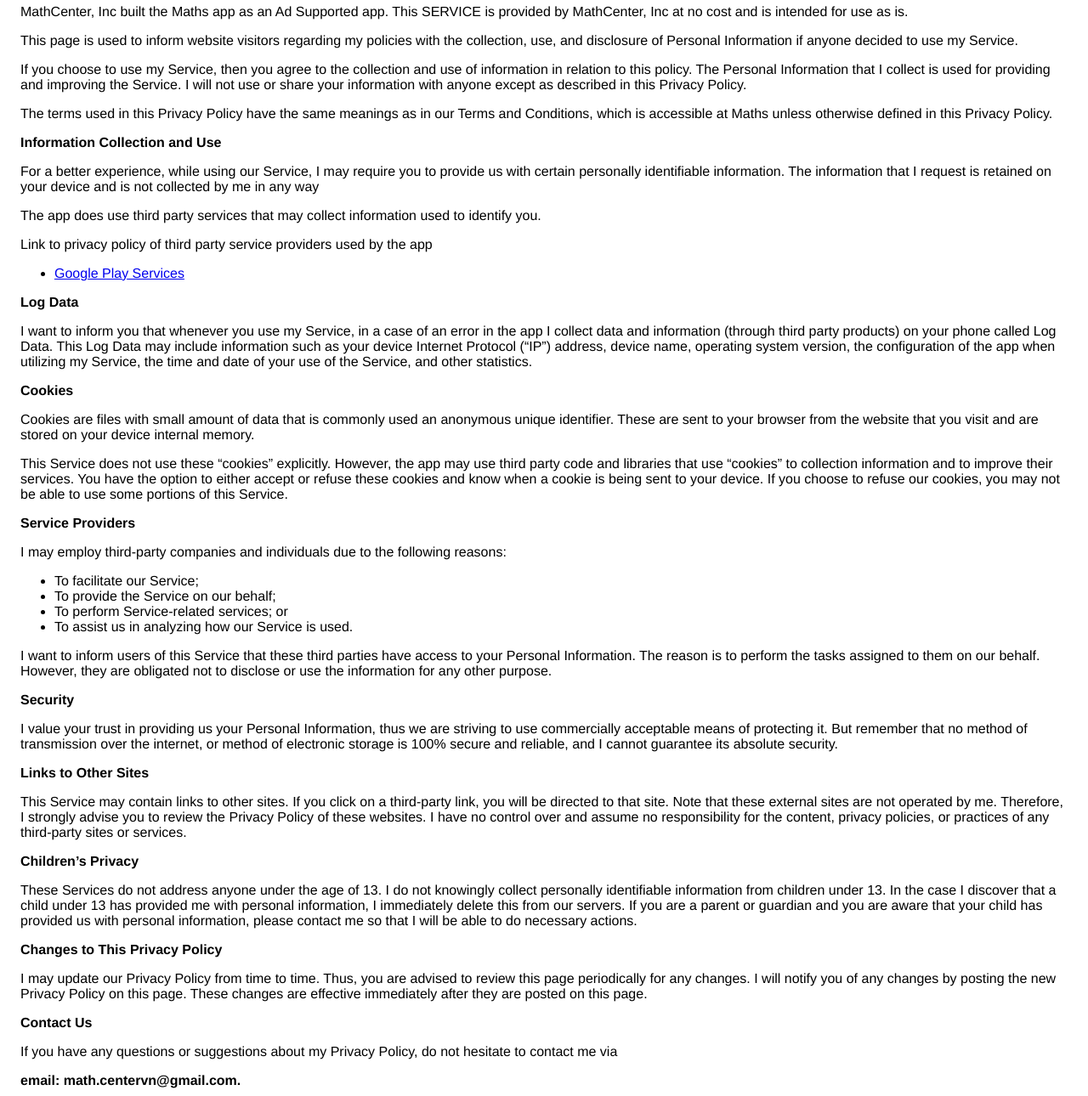
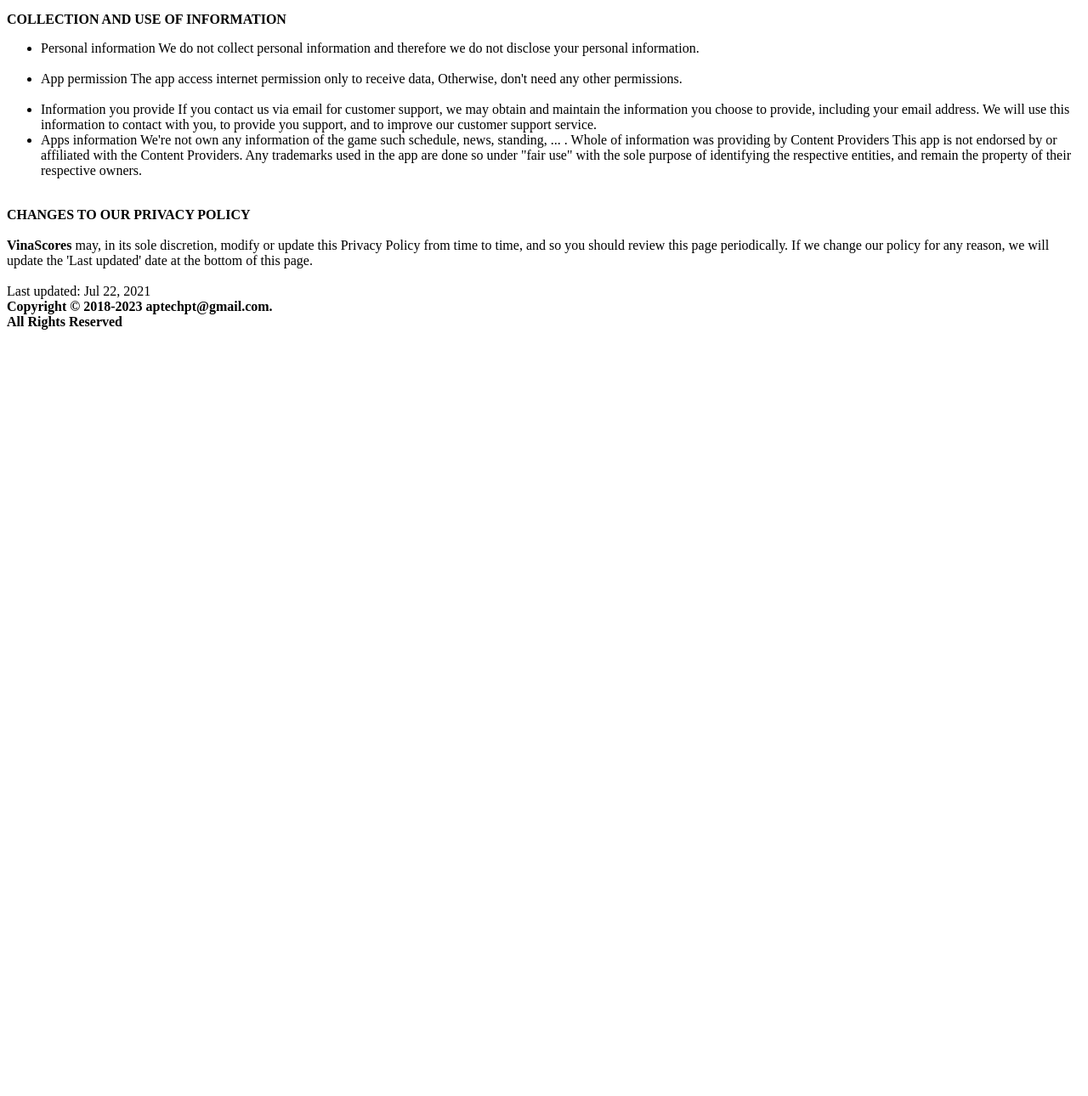
Before and after one commit to Altitechlab/flashlight.github.io, a plain HTML site: page index.html in a window 1280 px wide. Shown: the part 87-1377 px from the top of the page at 85% size. After the commit the page ends 800 px from the top, so only its background shows below. Drawn offline with Linux system fonts and the light colour scheme.

Commit message:
Update index.html

```diff
--- a/index.html
+++ b/index.html
@@ -1,45 +1,46 @@
-<!DOCTYPE html><html> <head> <meta charset="utf-8"> <meta name="viewport" content="width=device-width"> <title>Privacy Policy</title> <style>body{font-family: "Helvetica Neue", Helvetica, Arial, sans-serif; padding:1em;}</style></head> <body><h2>Privacy Policy</h2> <p> MathCenter, Inc built the Maths app as an Ad Supported app. This SERVICE is provided by MathCenter, Inc at no cost and is intended for use as is.
-                  </p> <p>This page is used to inform website visitors regarding my policies with the collection, use, and
-                    disclosure of Personal Information if anyone decided to use my Service.
-                  </p> <p>If you choose to use my Service, then you agree to the collection and use of information in relation
-                    to this policy. The Personal Information that I collect is used for providing and improving the
-                    Service. I will not use or share your information with anyone except as described
-                    in this Privacy Policy.
-                  </p> <p>The terms used in this Privacy Policy have the same meanings as in our Terms and Conditions, which is accessible
-                    at Maths unless otherwise defined in this Privacy Policy.
-                  </p> <p><strong>Information Collection and Use</strong></p> <p>For a better experience, while using our Service, I may require you to provide us with certain
-                    personally identifiable information. The information that I request is retained on your device and is not collected by me in any way
-                  </p> <p>The app does use third party services that may collect information used to identify you.</p> <div><p>Link to privacy policy of third party service providers used by the app </p> <ul><li><a href="https://www.google.com/policies/privacy/" target="_blank">Google Play Services</a></li> <!----> <!----> <!----></ul></div> <p><strong>Log Data</strong></p> <p> I want to inform you that whenever you use my Service, in a case of an
-                    error in the app I collect data and information (through third party products) on your phone
-                    called Log Data. This Log Data may include information such as your device Internet Protocol (“IP”) address,
-                    device name, operating system version, the configuration of the app when utilizing my Service,
-                    the time and date of your use of the Service, and other statistics.
-                  </p> <p><strong>Cookies</strong></p> <p>Cookies are files with small amount of data that is commonly used an anonymous unique identifier. These
-                    are sent to your browser from the website that you visit and are stored on your device internal memory.
-                  </p> <p>This Service does not use these “cookies” explicitly. However, the app may use third party code and libraries
-                    that use “cookies” to collection information and to improve their services. You have the option to either
-                    accept or refuse these cookies and know when a cookie is being sent to your device. If you choose to
-                    refuse our cookies, you may not be able to use some portions of this Service.
-                  </p> <p><strong>Service Providers</strong></p> <p> I may employ third-party companies and individuals due to the following reasons:</p> <ul><li>To facilitate our Service;</li> <li>To provide the Service on our behalf;</li> <li>To perform Service-related services; or</li> <li>To assist us in analyzing how our Service is used.</li></ul> <p> I want to inform users of this Service that these third parties have access to your
-                    Personal Information. The reason is to perform the tasks assigned to them on our behalf. However, they
-                    are obligated not to disclose or use the information for any other purpose.
-                  </p> <p><strong>Security</strong></p> <p> I value your trust in providing us your Personal Information, thus we are striving
-                    to use commercially acceptable means of protecting it. But remember that no method of transmission over
-                    the internet, or method of electronic storage is 100% secure and reliable, and I cannot guarantee
-                    its absolute security.
-                  </p> <p><strong>Links to Other Sites</strong></p> <p>This Service may contain links to other sites. If you click on a third-party link, you will be directed
-                    to that site. Note that these external sites are not operated by me. Therefore, I strongly
-                    advise you to review the Privacy Policy of these websites. I have no control over
-                    and assume no responsibility for the content, privacy policies, or practices of any third-party sites
-                    or services.
-                  </p> <p><strong>Children’s Privacy</strong></p> <p>These Services do not address anyone under the age of 13. I do not knowingly collect
-                    personally identifiable information from children under 13. In the case I discover that a child
-                    under 13 has provided me with personal information, I immediately delete this from
-                    our servers. If you are a parent or guardian and you are aware that your child has provided us with personal
-                    information, please contact me so that I will be able to do necessary actions.
-                  </p> <p><strong>Changes to This Privacy Policy</strong></p> <p> I may update our Privacy Policy from time to time. Thus, you are advised to review
-                    this page periodically for any changes. I will notify you of any changes by posting
-                    the new Privacy Policy on this page. These changes are effective immediately after they are posted on
-                    this page.
-                  </p> <p><strong>Contact Us</strong></p> <p>If you have any questions or suggestions about my Privacy Policy, do not hesitate to contact
-                    me via  <p><strong>email: math.centervn@gmail.com.</strong></p>
+<html>
+<head>
+  <title>Privacy Policy</title>
+</head>
+<body>
+<h4 align ="center">PRIVACY POLICY</h4>
+<div class="content">
+
+  This privacy policy designates how any information you give us while using our app (VinaScores) is used and protected.
+
+  <b>VinaScores</b> is strongly committed to protecting the privacy of its user. Our app and this website will never collect or share your personal information for any reason.
+  </br>
+  </br>
+  <strong>COLLECTION AND USE OF INFORMATION</strong>
+  <ul>
+    <li>Personal information
+      We do not collect personal information and therefore we do not disclose your personal information.</li></br>
+    <li>App permission
+      The app access internet permission only to receive data, Otherwise, don't need any other permissions.</li></br>
+    <li>Information you provide
+      If you contact us via email for customer support, we may obtain and maintain the information you choose to provide,
+      including your email address. We will use this information to contact with you,
+      to provide you support, and to improve our customer support service.</li>
+    <li>Apps information
+      We're not own any information of the game such schedule, news, standing, ... . Whole of information was providing by Content Providers
+      This app is not endorsed by or affiliated with the Content Providers.
+      Any trademarks used in the app are done so under "fair use" with the sole purpose of identifying the respective entities,
+      and remain the property of their respective owners.
+    </li>
+    </br>
+  </ul>
+  <strong>CHANGES TO OUR PRIVACY POLICY</strong>
+  </br>
+  </br>
+  <b>VinaScores</b> may, in its sole discretion, modify or update this Privacy Policy from time to time, and so you should review this page periodically.
+  If we change our policy for any reason, we will update the 'Last updated' date at the bottom of this page.
+  </br>
+  </br>
+  Last updated: Jul 22, 2021
+
+</div>
+<div class="bottom"><b>Copyright © 2018-2023 aptechpt@gmail.com.</b></div>
+<div class="bottom"><b>All Rights Reserved</b></div>
+</br>
+</body>
+</html>
```
